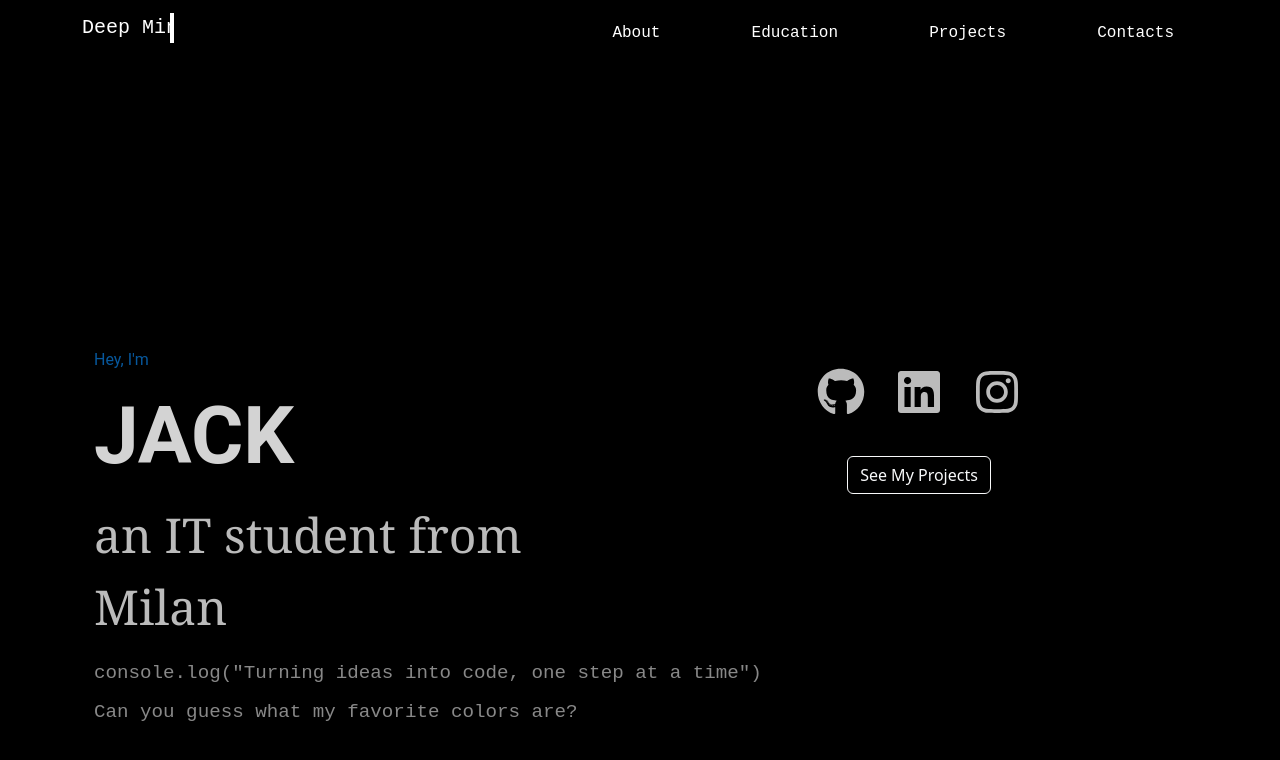
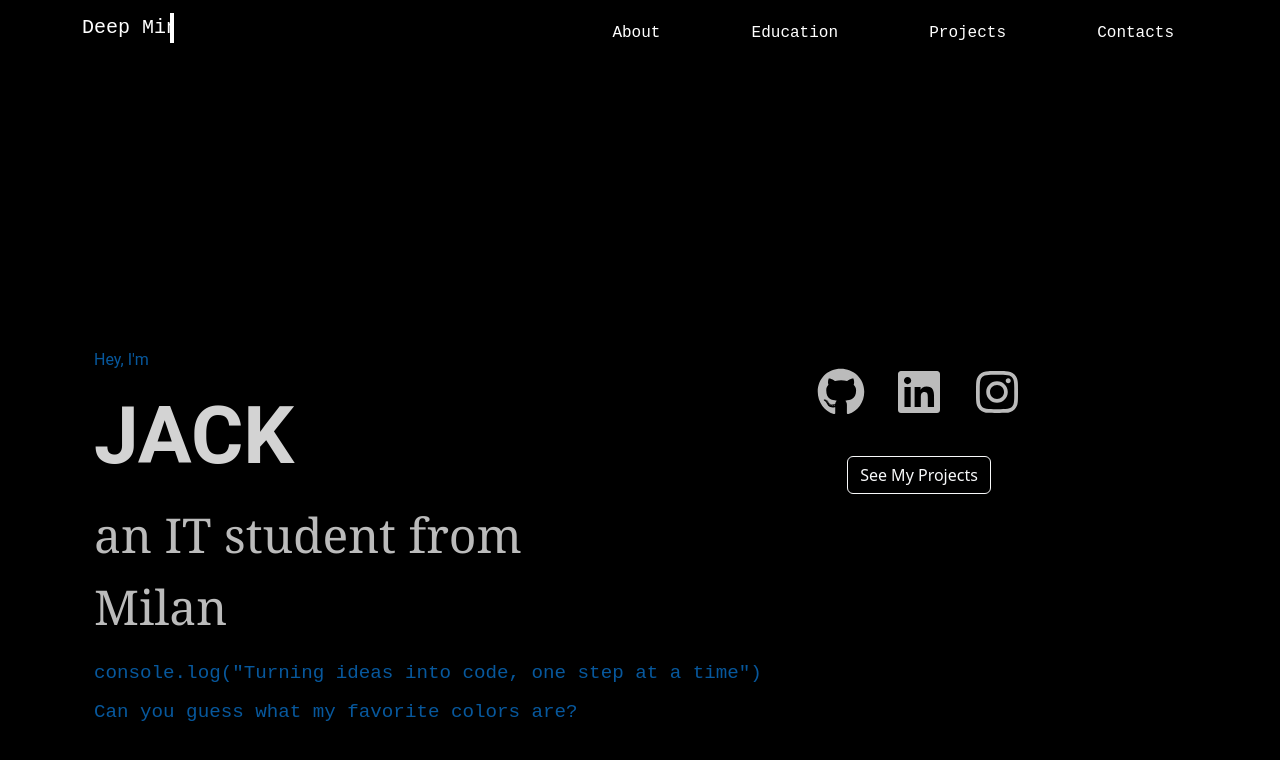
Before and after one commit to comitanigiacomo/deep_mind, a React (Vite) app: page / in a window 1280 px wide. Shown: the top 760 px of the page. Built offline with nearby package versions, Linux system fonts and the light colour scheme.

Commit message:
minimal fixes

```diff
--- a/src/pages/About.css
+++ b/src/pages/About.css
@@ -51,7 +51,7 @@ h1 {
 .code-snippet p {
   font-family: 'Courier New', monospace;
   font-size: 1.2rem;
-  color: #888; /* Grigio medio per il codice */
+  color: #07589D; /* Grigio medio per il codice */
   margin: 10px 0;
   white-space: nowrap;
 }
```
